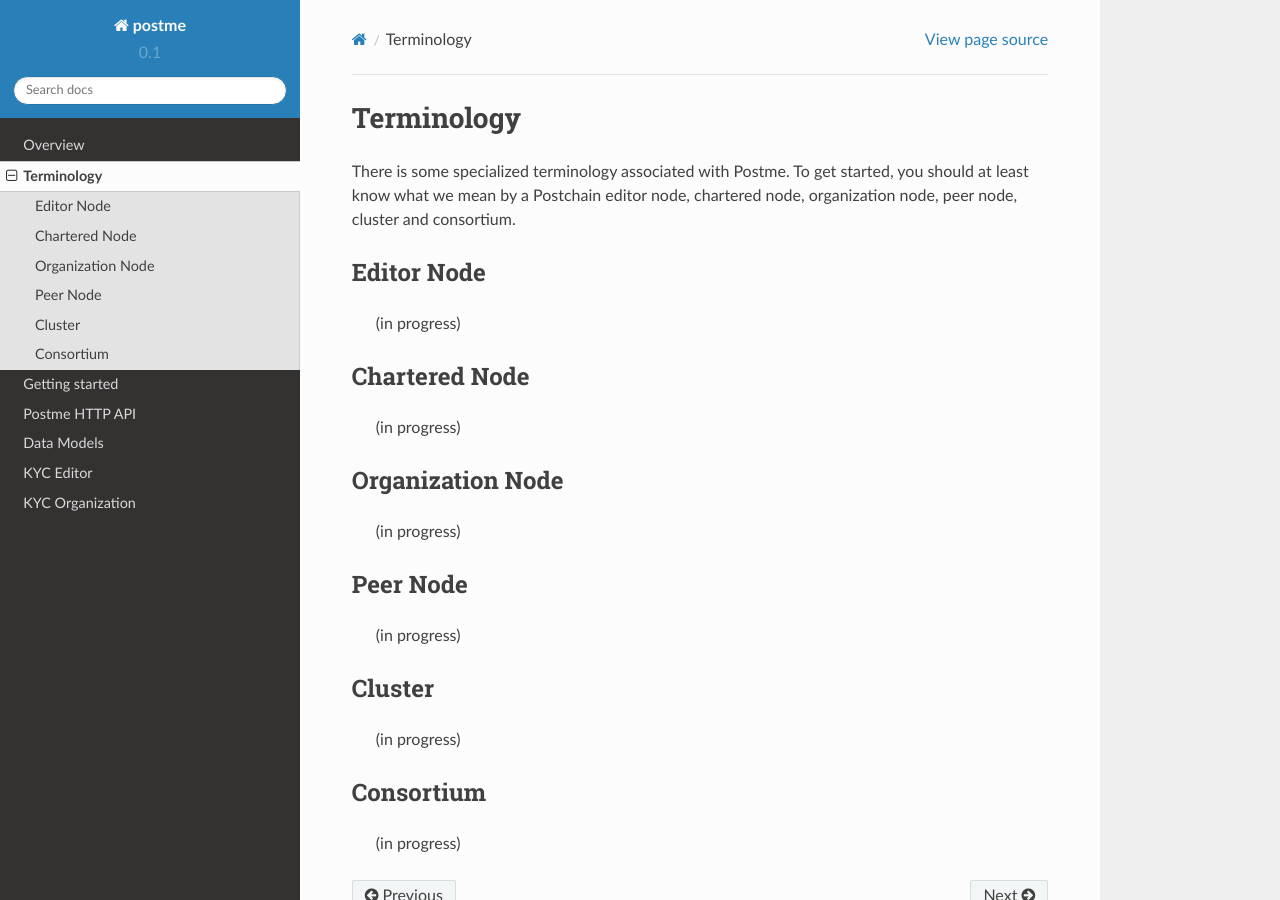
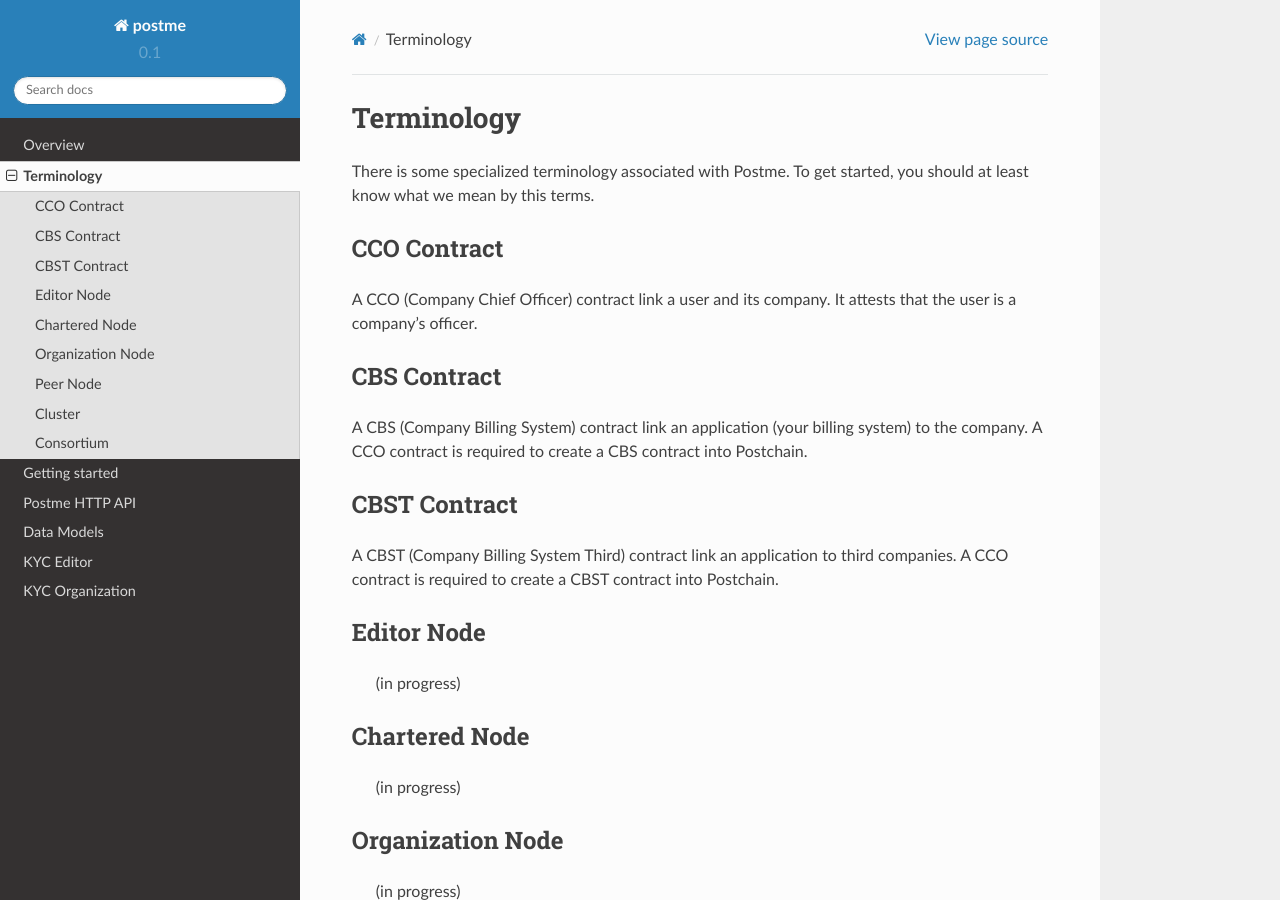
Before and after one commit to birdydigital/postme-docs, a Sphinx documentation site: the page built from docs/terminology.rst, in a window 1280 px wide and 900 px high. Built offline with Sphinx 7.4.7 and the Read the Docs theme 2.0.0, drawn with Linux system fonts in a browser that asks for light colours; pages that are not in the unit, such as notebooks, are missing from menus.

Commit message:
Add CCO / CBS contract doc

```diff
--- a/docs/terminology.rst
+++ b/docs/terminology.rst
@@ -3,8 +3,20 @@
 Terminology
 ===========
 
-There is some specialized terminology associated with Postme. To get started, you should at least know what we mean by a Postchain editor node, chartered node, organization node, peer node, cluster and consortium.
+There is some specialized terminology associated with Postme. To get started, you should at least know what we mean by this terms.
 
+
+CCO Contract
+------------
+A CCO (Company Chief Officer) contract link a user and its company. It attests that the user is a company's officer.
+
+CBS Contract
+------------
+A CBS (Company Billing System) contract link an application (your billing system) to the company. A CCO contract is required to create a CBS contract into Postchain.
+
+CBST Contract
+-------------
+A CBST (Company Billing System Third) contract link an application to third companies. A CCO contract is required to create a CBST contract into Postchain.
 
 Editor Node
 -----------
```
Also changed, not shown: docs/getting-started.rst (+11 -5 lines).
